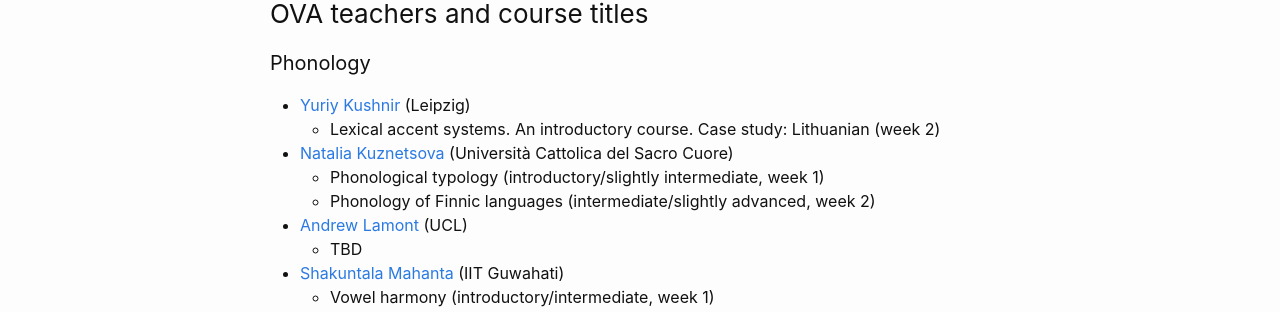
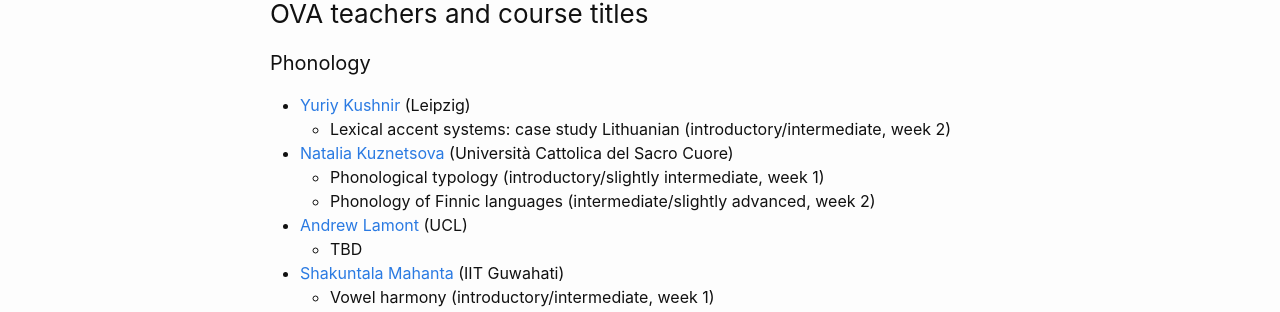
Before and after one commit to ovaschool/ovaschool.github.io, a Jekyll site: the page built from staticpages/ova2026-teachers.markdown, in a window 1280 px wide. Shown: the part 170-482 px from the top of the page. Built offline with Jekyll 4.4.1, drawn with Linux system fonts in a browser that asks for light colours.

Commit message:
Update ova2026-teachers.markdown

```diff
--- a/staticpages/ova2026-teachers.markdown
+++ b/staticpages/ova2026-teachers.markdown
@@ -10,7 +10,7 @@
 #### Phonology
 
 - [Yuriy Kushnir](https://yuriykushnir.com/) (Leipzig)
-  - Lexical accent systems. An introductory course. Case study: Lithuanian (week 2)
+  - Lexical accent systems: case study Lithuanian (introductory/intermediate, week 2)
 - [Natalia Kuznetsova](https://unicatt.academia.edu/NataliaKuznetsova) (Università Cattolica del Sacro Cuore)
   - Phonological typology (introductory/slightly intermediate, week 1)
   - Phonology of Finnic languages (intermediate/slightly advanced, week 2)
```
